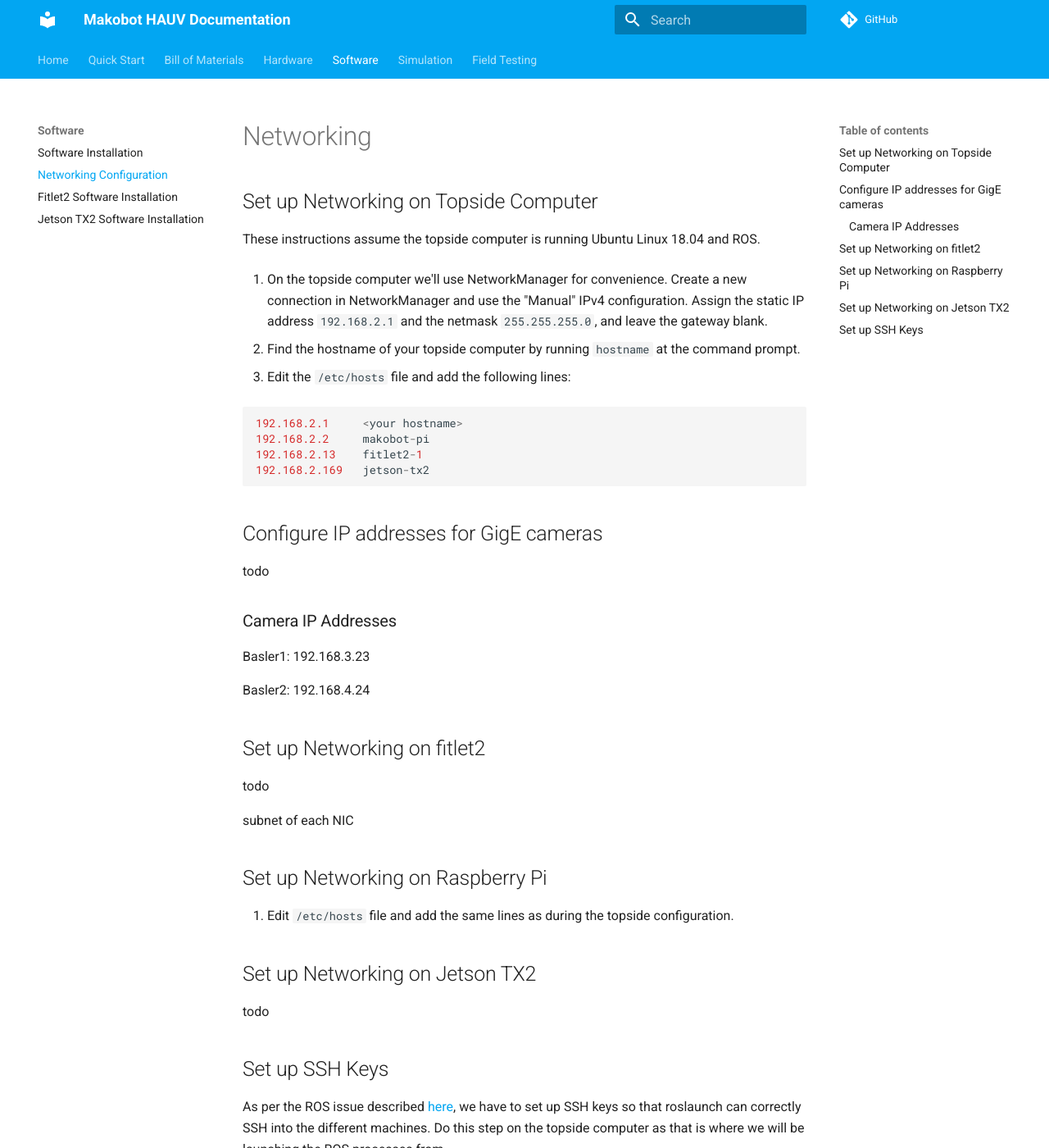
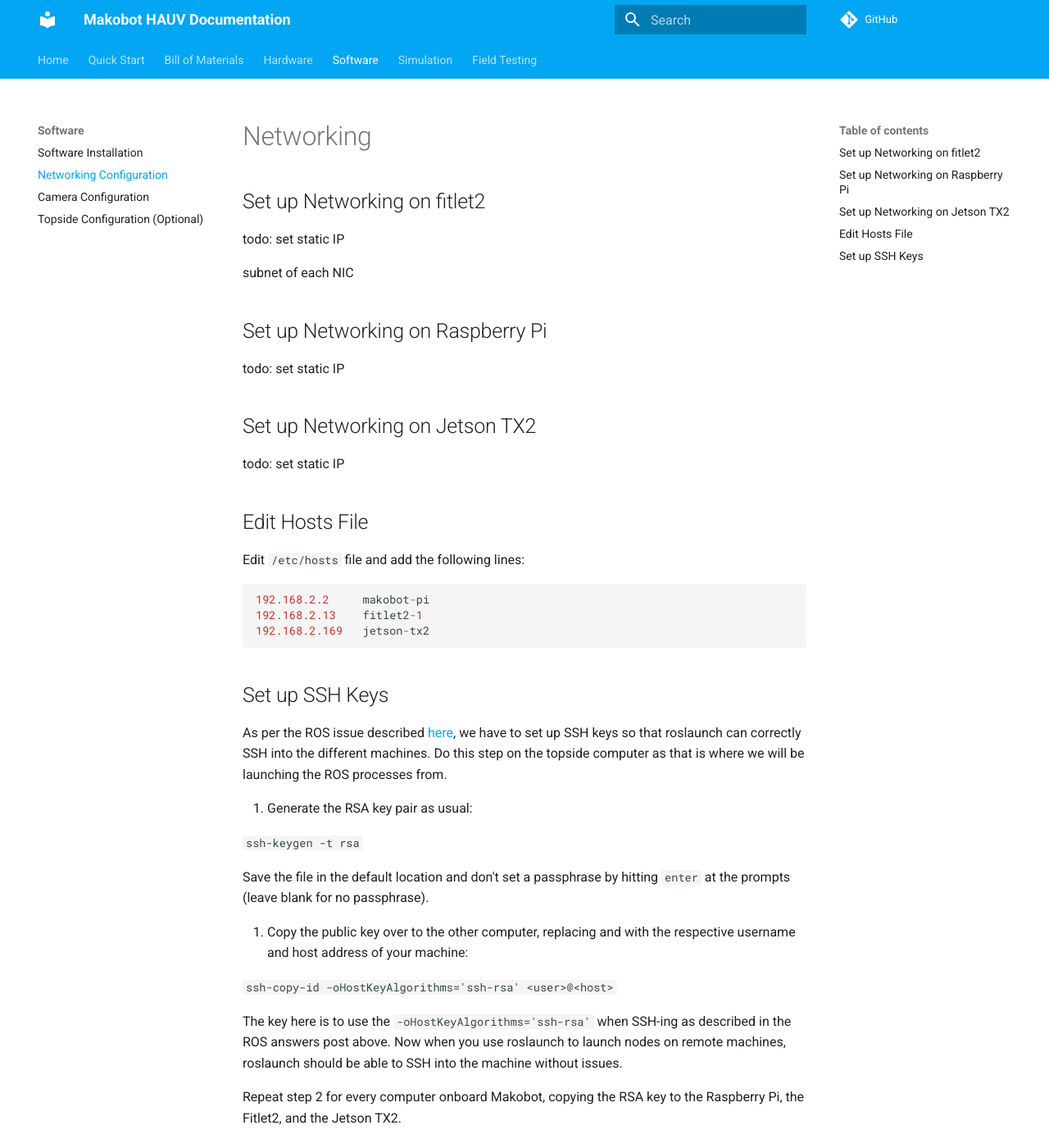
Before and after one commit to makobot-hauv/makobot-docs, an MkDocs documentation site: the page built from docs/software/networking.md, in a window 1280 px wide and 1400 px high. Shown: the whole window at 82% size. Built offline with MkDocs 1.6.1 and Material for MkDocs 9.7.7, drawn with Linux system fonts in a browser that asks for light colours.

Commit message:
reorganize networking section

````diff
--- a/docs/software/networking.md
+++ b/docs/software/networking.md
@@ -1,48 +1,30 @@
 # Networking
 
-## Set up Networking on Topside Computer
+## Set up Networking on fitlet2
 
-These instructions assume the topside computer is running Ubuntu Linux 18.04 and ROS.
+todo: set static IP
 
-1. On the topside computer we'll use NetworkManager for convenience. Create a new connection in NetworkManager and use the "Manual" IPv4 configuration. Assign the static IP address `192.168.2.1` and the netmask `255.255.255.0`, and leave the gateway blank.
+subnet of each NIC
 
-2. Find the hostname of your topside computer by running `hostname` at the command prompt.
+## Set up Networking on Raspberry Pi
 
-3. Edit the `/etc/hosts` file and add the following lines:
+todo: set static IP
+
+## Set up Networking on Jetson TX2
+
+todo: set static IP
+
+
+## Edit Hosts File
+
+Edit `/etc/hosts` file and add the following lines:
 
 ```
-192.168.2.1     <your hostname>
 192.168.2.2     makobot-pi
 192.168.2.13    fitlet2-1
 192.168.2.169   jetson-tx2
 ```
 
-## Configure IP addresses for GigE cameras
-
-todo
-
-### Camera IP Addresses
-
-Basler1: 192.168.3.23
-
-Basler2: 192.168.4.24
-
-## Set up Networking on fitlet2
-
-todo
-
-subnet of each NIC
-
-## Set up Networking on Raspberry Pi
-
-1. Edit `/etc/hosts` file and add the same lines as during the topside configuration.
-
-
-
-
-## Set up Networking on Jetson TX2
-
-todo
 
 ## Set up SSH Keys
 
--- a/mkdocs.yml
+++ b/mkdocs.yml
@@ -48,8 +48,8 @@ nav:
     - Software:
         - Software Installation: software/software.md
         - Networking Configuration: software/networking.md
-        - Fitlet2 Software Installation: software/fitlet_installation.md
-        - Jetson TX2 Software Installation: software/jetson_installation.md
+        - Camera Configuration: software/cameraconfig.md
+        - Topside Configuration (Optional): software/topside.md
     - Simulation:
         - Simulations with UUV Simulator: simulation/simulations.md
     - Field Testing:
````
Also changed, not shown: docs/software/cameraconfig.md (added, +18 -0 lines), docs/software/fitlet_installation.md (deleted, +0 -12 lines), docs/software/jetson_installation.md (deleted, +0 -1 lines), docs/software/topside.md (added, +21 -0 lines).
